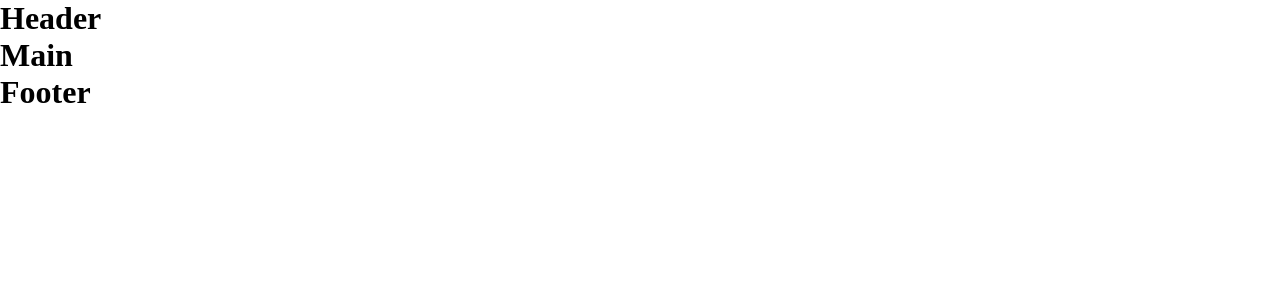
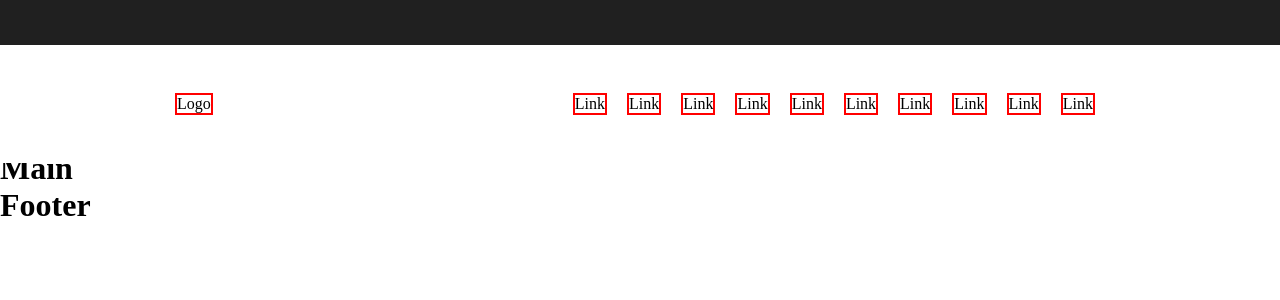
Before and after one commit to DanielMarella/vite-comics, a Vue app: page / in a window 1280 px wide. Shown: the top 300 px of the page. Built offline with nearby package versions, Linux system fonts and the light colour scheme.

Commit message:
creating the header structure

```diff
--- a/src/components/HeaderApp.vue
+++ b/src/components/HeaderApp.vue
@@ -1,6 +1,26 @@
 <template>
     <header>
-        <h1>Header</h1>
+        <div class="header-container">
+            <div class="head-logo">
+                <ul>
+                    <li>Logo</li>
+                </ul>
+            </div>
+            <div class="head-nav">
+                <ul>
+                    <li>Link</li>
+                    <li>Link</li>
+                    <li>Link</li>
+                    <li>Link</li>
+                    <li>Link</li>
+                    <li>Link</li>
+                    <li>Link</li>
+                    <li>Link</li>
+                    <li>Link</li>
+                    <li>Link</li>
+                </ul>
+            </div>
+        </div>
     </header>
 </template>
 
@@ -11,4 +31,34 @@ export default {
 </script>
 <style lang="scss">
 
+    header{
+        position: relative;
+        background-color: #202020;
+        height: 150px;
+    }
+
+    .header-container{
+        width: 100%;
+        padding: 3rem 0;
+        position: relative;
+        top: 30%;
+        background-color: #fff;
+        display: flex;
+        justify-content: space-between;
+    }
+
+
+    .head-nav{
+            ul{
+                display: flex;
+            }
+
+            li{
+                margin: 0 10px;
+            }
+        }
+
+
+
+
 </style>
```
